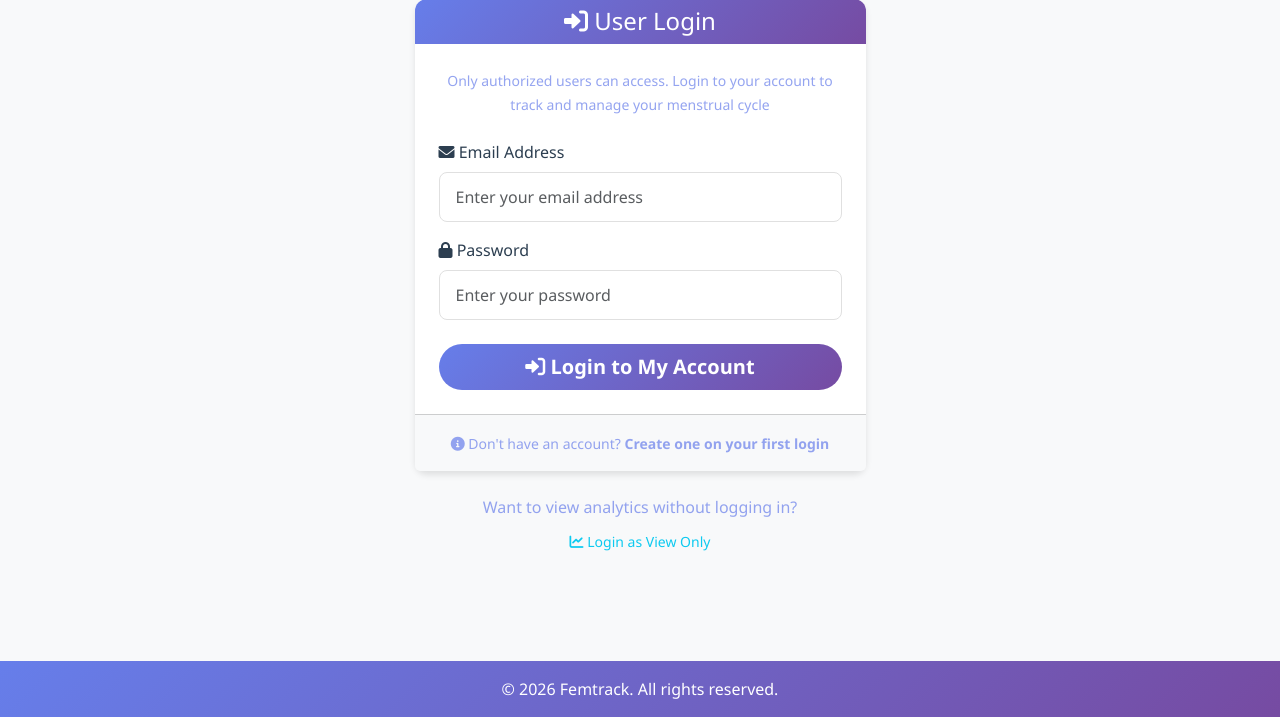
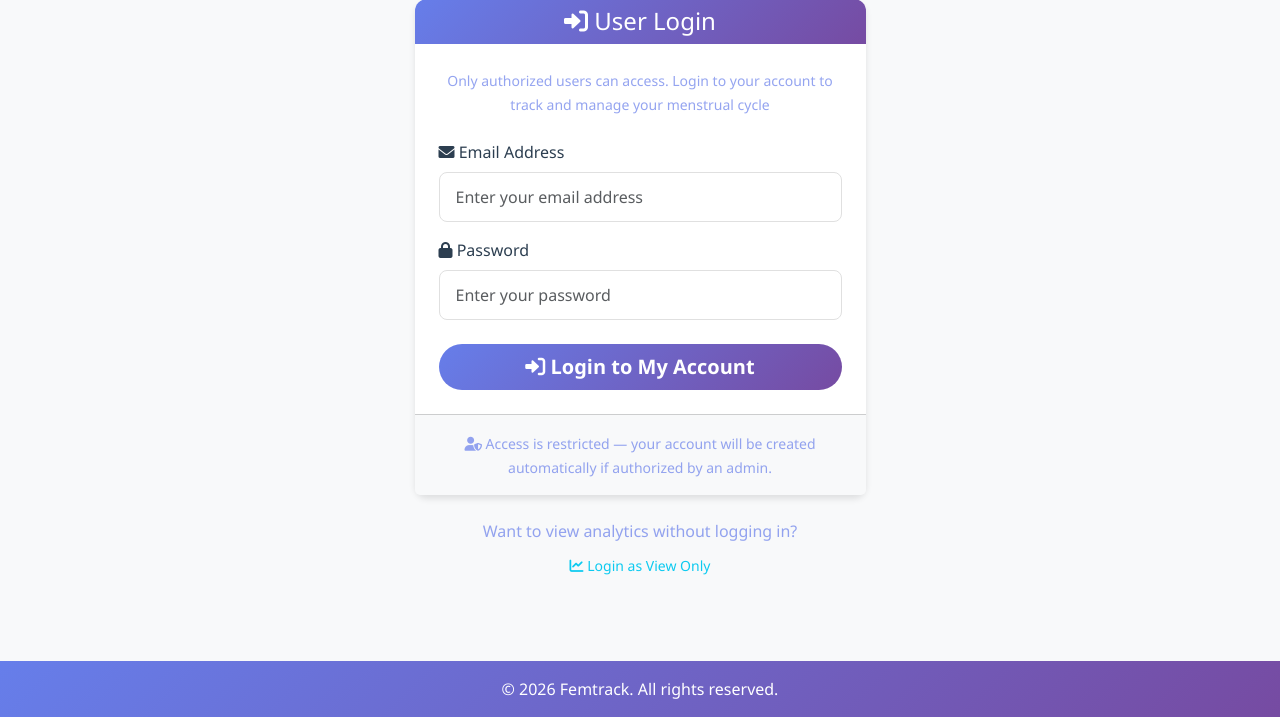
Before and after one commit to mokeshnagpal/Femtrack, a Flask app: page /login in a window 1280 px wide. Shown: the part 83-800 px from the top of the page. Run offline with Flask 3, Linux system fonts and the light colour scheme; parts of the project's set-up code (start-up, migrations or seed data) failed here and were passed over.

Commit message:
Update login.html

```diff
--- a/templates/login.html
+++ b/templates/login.html
@@ -37,8 +37,8 @@
             </div>
             <div class="card-footer bg-light text-center py-3">
                 <small class="text-muted">
-                    <i class="fas fa-info-circle"></i> Don't have an account?
-                    <strong>Create one on your first login</strong>
+                    <i class="fas fa-user-shield"></i>
+                    Access is restricted — your account will be created automatically if authorized by an admin.
                 </small>
             </div>
         </div>
```
